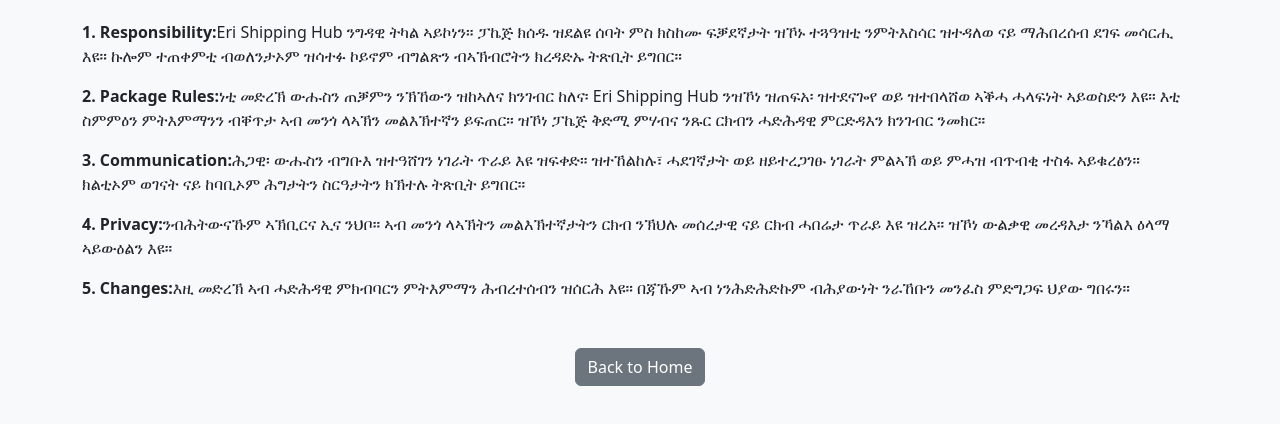
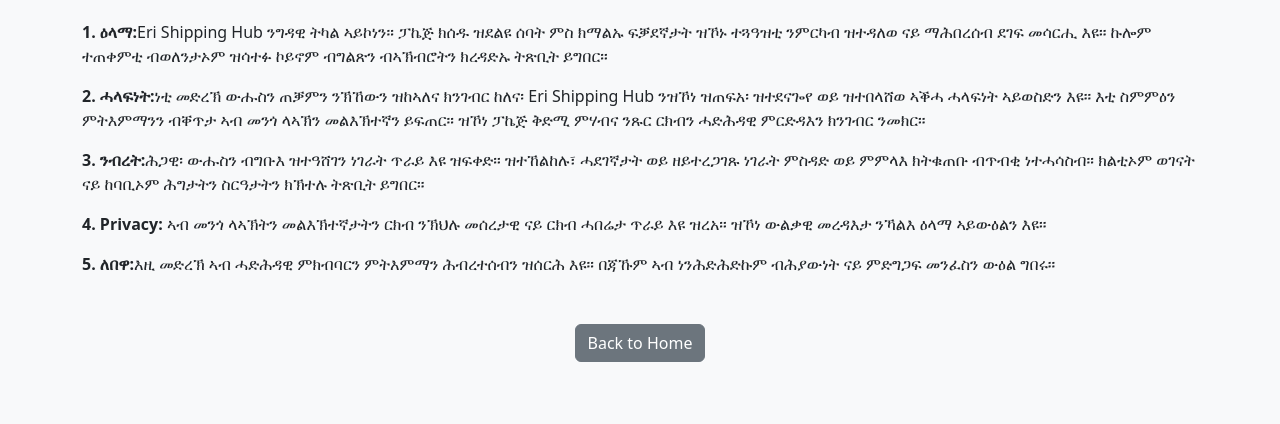
Before and after one commit to bini2024/Eri-shipping-Hub, a plain HTML site: page terms.html in a window 1280 px wide. Shown: the part 90-514 px from the top of the page. Drawn offline with nearby package versions, Linux system fonts and the light colour scheme.

Commit message:
terms.html

```diff
--- a/terms.html
+++ b/terms.html
@@ -8,11 +8,11 @@
 <body class="bg-light">
   <div class="container my-5">
     <h2 class="text-center mb-4">Terms of Agreement</h2>
-    <p><strong>1. Responsibility:</strong>Eri Shipping Hub ንግዳዊ ትካል ኣይኮነን።  ፓኬጅ ክሰዱ ዝደልዩ ሰባት ምስ ክስከሙ ፍቓደኛታት ዝኾኑ ተጓዓዝቲ ንምትእስሳር ዝተዳለወ ናይ ማሕበረሰብ ደገፍ መሳርሒ እዩ።  ኩሎም ተጠቀምቲ ብወለንታኦም ዝሳተፉ ኮይኖም ብግልጽን ብኣኽብሮትን ክረዳድኡ ትጽቢት ይግበር። </p>
-    <p><strong>2. Package Rules:</strong>ነቲ መድረኽ ውሑስን ጠቓምን ንኽኸውን ዝከኣለና ክንገብር ከለና፡ Eri Shipping Hub ንዝኾነ ዝጠፍአ፡ ዝተደናጐየ ወይ ዝተበላሸወ ኣቕሓ ሓላፍነት ኣይወስድን እዩ።  እቲ ስምምዕን ምትእምማንን ብቐጥታ ኣብ መንጎ ላኣኽን መልእኽተኛን ይፍጠር።  ዝኾነ ፓኬጅ ቅድሚ ምሃብና ንጹር ርክብን ሓድሕዳዊ ምርድዳእን ክንገብር ንመክር። </p>
-    <p><strong>3. Communication:</strong>ሕጋዊ፡ ውሑስን ብግቡእ ዝተዓሸገን ነገራት ጥራይ እዩ ዝፍቀድ።  ዝተኸልከሉ፣ ሓደገኛታት ወይ ዘይተረጋገፁ ነገራት ምልኣኽ ወይ ምሓዝ ብጥብቂ ተስፋ ኣይቁረፅን።  ክልቲኦም ወገናት ናይ ከባቢኦም ሕግታትን ስርዓታትን ክኽተሉ ትጽቢት ይግበር። </p>
-    <p><strong>4. Privacy:</strong>ንብሕትውናኹም ኣኽቢርና ኢና ንህቦ።  ኣብ መንጎ ላኣኽትን መልእኽተኛታትን ርክብ ንኽህሉ መሰረታዊ ናይ ርክብ ሓበሬታ ጥራይ እዩ ዝረአ።  ዝኾነ ውልቃዊ መረዳእታ ንኻልእ ዕላማ ኣይውዕልን እዩ። </p>
-    <p><strong>5. Changes:</strong>እዚ መድረኽ ኣብ ሓድሕዳዊ ምክብባርን ምትእምማን ሕብረተሰብን ዝሰርሕ እዩ።  በጃኹም ኣብ ነንሕድሕድኩም ብሕያውነት ንራኸቡን መንፈስ ምድግጋፍ ህያው ግበሩን። </p>
+    <p><strong>1. ዕላማ:</strong>Eri Shipping Hub ንግዳዊ ትካል ኣይኮነን።  ፓኬጅ ክሰዱ ዝደልዩ ሰባት ምስ ክማልኡ ፍቓደኛታት ዝኾኑ ተጓዓዝቲ ንምርካብ ዝተዳለወ ናይ ማሕበረሰብ ደገፍ መሳርሒ እዩ።  ኩሎም ተጠቀምቲ ብወለንታኦም ዝሳተፉ ኮይኖም ብግልጽን ብኣኽብሮትን ክረዳድኡ ትጽቢት ይግበር። </p>
+    <p><strong>2. ሓላፍነት:</strong>ነቲ መድረኽ ውሑስን ጠቓምን ንኽኸውን ዝከኣለና ክንገብር ከለና፡ Eri Shipping Hub ንዝኾነ ዝጠፍአ፡ ዝተደናጐየ ወይ ዝተበላሸወ ኣቕሓ ሓላፍነት ኣይወስድን እዩ።  እቲ ስምምዕን ምትእምማንን ብቐጥታ ኣብ መንጎ ላኣኽን መልእኽተኛን ይፍጠር።  ዝኾነ ፓኬጅ ቅድሚ ምሃብና ንጹር ርክብን ሓድሕዳዊ ምርድዳእን ክንገብር ንመክር። </p>
+    <p><strong>3. ንብረት:</strong>ሕጋዊ፡ ውሑስን ብግቡእ ዝተዓሸገን ነገራት ጥራይ እዩ ዝፍቀድ።  ዝተኸልከሉ፣ ሓደገኛታት ወይ ዘይተረጋገጹ ነገራት ምስዳድ ወይ ምምላእ ክትቁጠቡ ብጥብቂ ነተሓሳስብ።  ክልቲኦም ወገናት ናይ ከባቢኦም ሕግታትን ስርዓታትን ክኽተሉ ትጽቢት ይግበር። </p>
+    <p><strong>4. Privacy:</strong> ኣብ መንጎ ላኣኽትን መልእኽተኛታትን ርክብ ንኽህሉ መሰረታዊ ናይ ርክብ ሓበሬታ ጥራይ እዩ ዝረአ።  ዝኾነ ውልቃዊ መረዳእታ ንኻልእ ዕላማ ኣይውዕልን እዩ። </p>
+    <p><strong>5. ለበዋ:</strong>እዚ መድረኽ ኣብ ሓድሕዳዊ ምክብባርን ምትእምማን ሕብረተሰብን ዝሰርሕ እዩ።  በጃኹም ኣብ ነንሕድሕድኩም ብሕያውነት ናይ ምድግጋፍ መንፈስን ውዕል ግበሩ። </p>
     <p class="mt-5 text-center">
       <a href="index.html" class="btn btn-secondary">Back to Home</a>
     </p>
```
